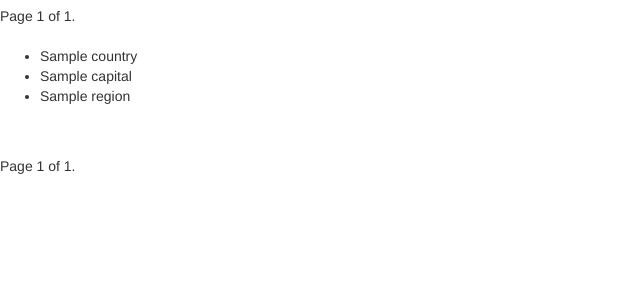
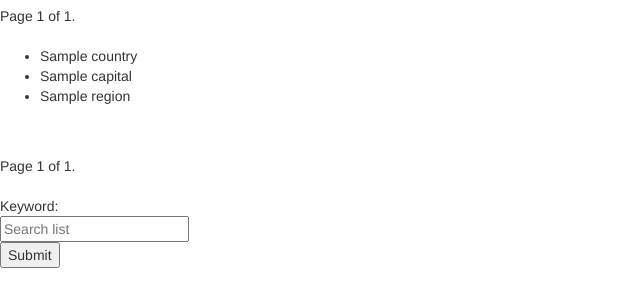
Before and after one commit to TheArchDev/geoquiz, a Django app: template geoquiz/templates/geoquiz/list.html in a window 1280 px wide. Shown: the part 189-496 px from the top of the page, without its empty margins (0-640 px from the left). Run offline with Django 3.2, Linux system fonts and the light colour scheme; the template is opened without the code that fills it: most values are stand-ins (such as "Sample title", 1, 10 or a date in 2020); some libraries are stand-ins or nearby versions.

Commit message:
Adding search capability to list.html page

```diff
--- a/geoquiz/templates/geoquiz/list.html
+++ b/geoquiz/templates/geoquiz/list.html
@@ -49,4 +49,12 @@
 	</span>
 </div>
 
+<form>
+	Keyword:<br>
+	<input type="text" name="search" placeholder="Search list"><br>
+	<input type='submit'/>
+</form>
+
+
+
 {% endblock %}
```
Also changed, not shown: geoquiz/views.py (+7 -0 lines).
